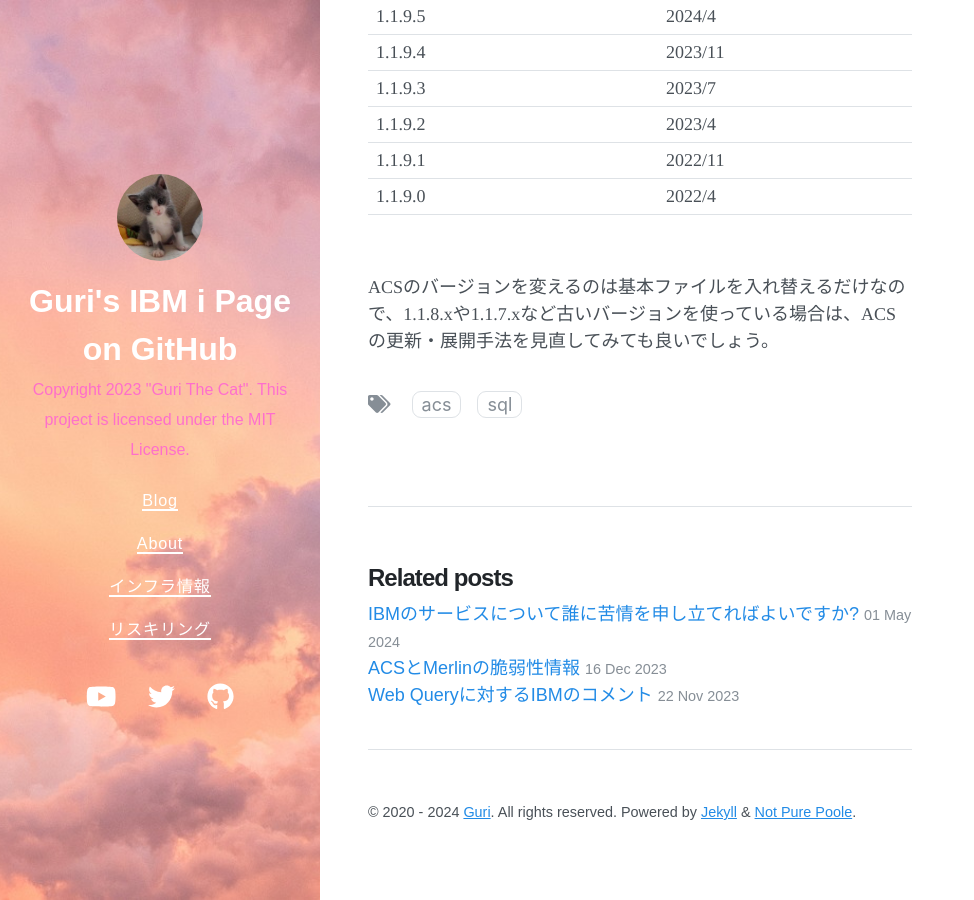
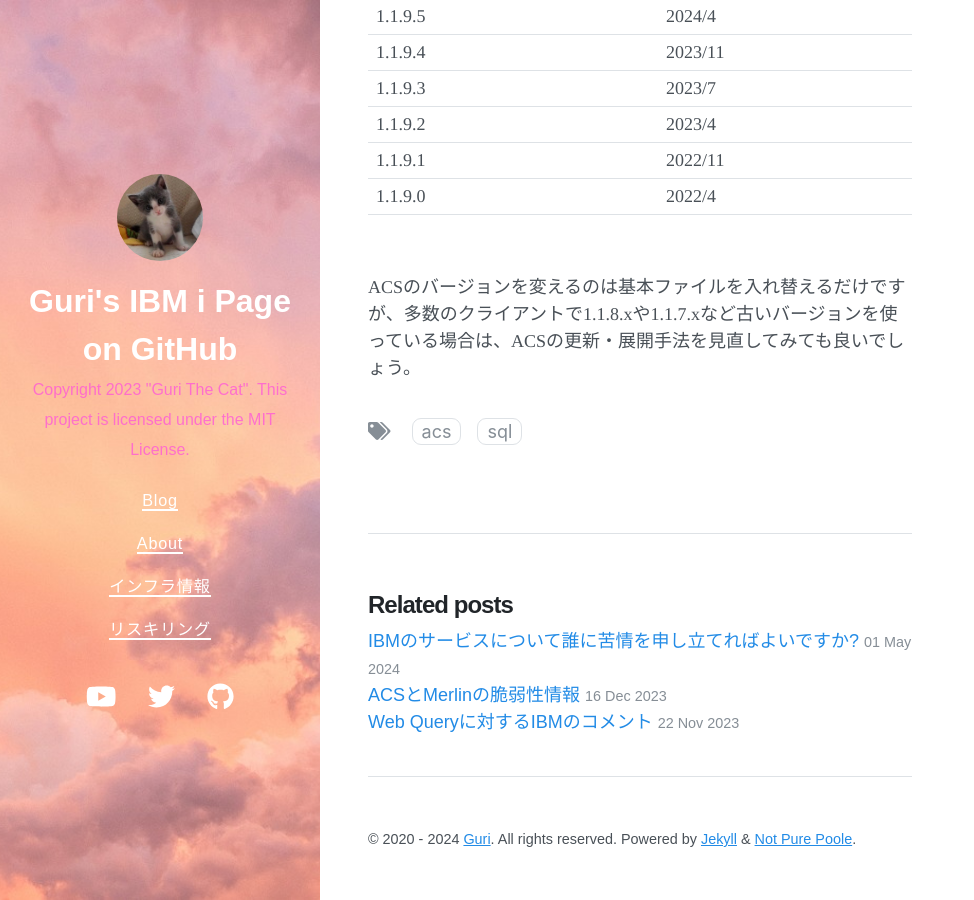
Before and after one commit to GuriCat/GuriPages, a Jekyll site: the page built from _posts/2024-05-03-ACS 1.1.9.5利用可能.markdown, in a window 1280 px wide and 900 px high, scrolled down 939 px. Shown: the whole window, without its empty margins (0-974 px from the left). Built offline with Jekyll 4.4.1, drawn with Linux system fonts in a browser that asks for light colours; nearby versions of some CDN libraries.

Commit message:
Update 2024-05-03-ACS 1.1.9.5利用可能.markdown

```diff
--- a/_posts/2024-05-03-ACS 1.1.9.5利用可能.markdown
+++ b/_posts/2024-05-03-ACS 1.1.9.5利用可能.markdown
@@ -36,7 +36,7 @@ Windows PCにローカルインストールしているのであれば、ACSの
 
 <br>
 
-ACSのバージョンを変えるのは基本ファイルを入れ替えるだけなので、1.1.8.xや1.1.7.xなど古いバージョンを使っている場合は、ACSの更新・展開手法を見直してみても良いでしょう。
+ACSのバージョンを変えるのは基本ファイルを入れ替えるだけですが、多数のクライアントで1.1.8.xや1.1.7.xなど古いバージョンを使っている場合は、ACSの更新・展開手法を見直してみても良いでしょう。
 
 
 {::comment}
```
